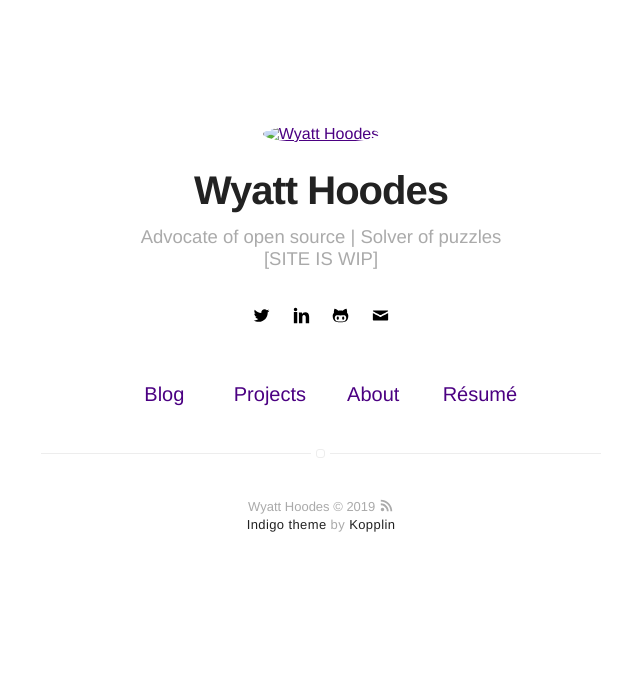
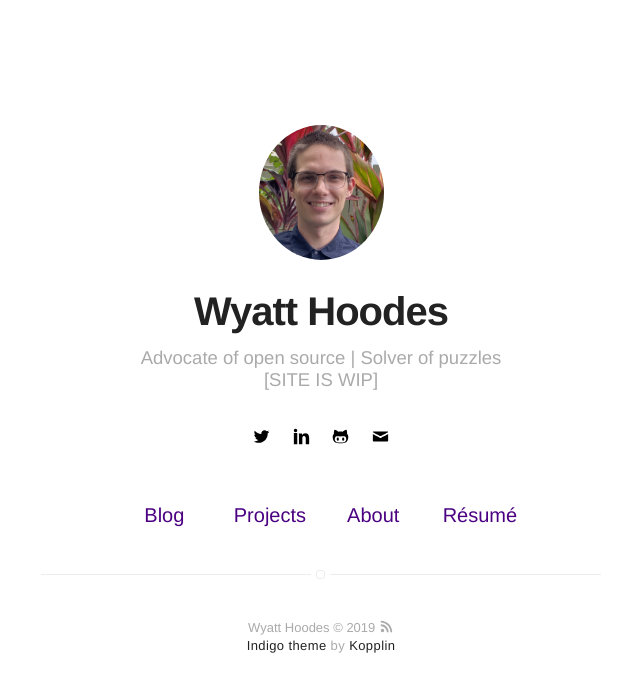
Before and after one commit to whoodes/whoodes.github.io, a Jekyll site: the page built from index.html, in a window 1280 px wide. Shown: the top 692 px of the page, without its empty margins (319-959 px from the left). Built offline with Jekyll 4.4.1, drawn with Linux system fonts in a browser that asks for light colours.

Commit message:
updates: fix picture, hopefully is up and running.

```diff
--- a/_config.yml
+++ b/_config.yml
@@ -8,7 +8,7 @@ description: A blog about technology and stuff related
 # if it's an external image, update below for true
 # better with square images
 external-image: false
-picture: /whoodes/whoodes.github.io/blob/gh-pages/assets/images/profile-pic.jpg
+picture: /assets/images/profile-pic.jpg
 
 # If you want to include your resume, set to true
 # and specify source (external or local).
```
Also changed, not shown: 11 other files.
